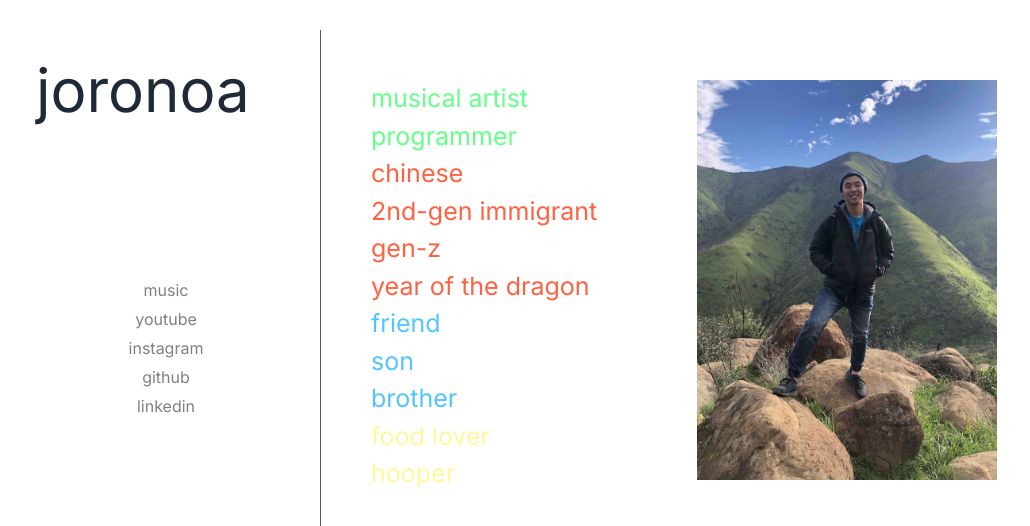
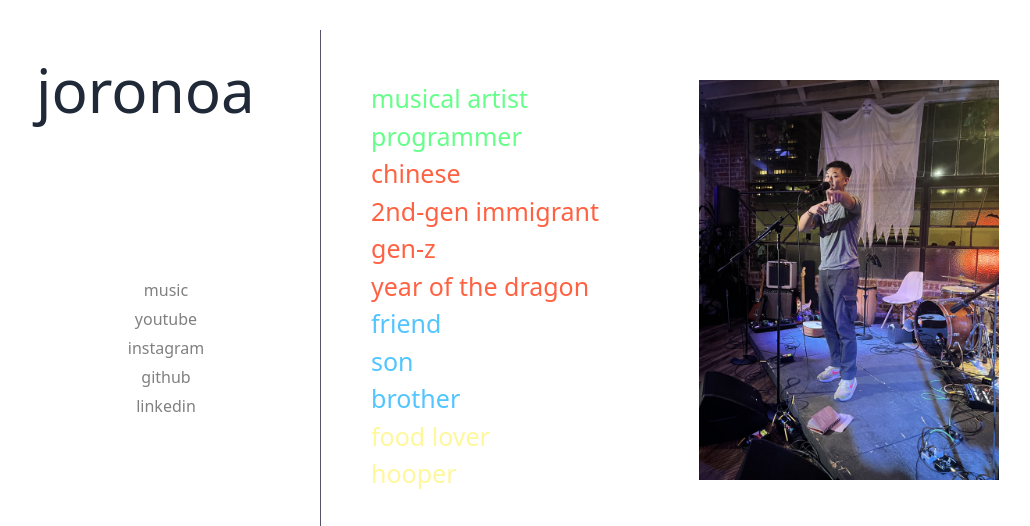
Before and after one commit to joeyhuaa/joronoa, a Next.js app: page / in a window 1280 px wide. Shown: the top 526 px of the page, without its empty margins (14-1044 px from the left). Built offline with nearby package versions, Linux system fonts and the light colour scheme; a web font is replaced by a local one.

Commit message:
fade transitions, loading screen

```diff
--- a/components/Pics.tsx
+++ b/components/Pics.tsx
@@ -1,4 +1,4 @@
-import React, { useState } from 'react'
+import { useState } from 'react'
 
 import joey1 from '../public/assets/joey1.jpeg'
 import joey2 from '../public/assets/joey2.jpeg'
@@ -25,10 +25,13 @@ export default function Pics() {
   return (
     <img
       id='random-pic'
+      className='fade-in'
       src={pics[picIndex].src}
       alt='pic'
       onClick={changePic} width={300}
-      style={{cursor: 'pointer'}}
+      style={{
+        cursor: 'pointer',
+      }}
     />
   )
 }
--- a/pages/_app.tsx
+++ b/pages/_app.tsx
@@ -5,6 +5,7 @@ import type { AppProps } from 'next/app'
 import Head from 'next/head'
 import Link from 'next/link'
 import { useRouter } from 'next/router'
+import styled, { keyframes } from 'styled-components'
 import { Suspense, useState, useEffect } from 'react'
 import AppLoading from './loading'
 
@@ -22,9 +23,18 @@ const links = {
 }
 
 export default function App({ Component, pageProps }: AppProps) {
+  const router = useRouter();
   const [section, setSection] = useState('')
-  const [name, setName] = useState('joronoa')
-  const router = useRouter();
+  const [nameHovered, setNameHovered] = useState(false)
+  const [loading, setLoading] = useState(true);
+
+  useEffect(() => {
+    // Simulate a delay for demonstration purposes
+    const delay = setTimeout(() => {
+      setLoading(false);
+      clearTimeout(delay);
+    }, 1000); // Adjust the delay as needed
+  }, []);
 
   useEffect(() => {
     const section = router.asPath.replace('/', '');
@@ -36,7 +46,10 @@ export default function App({ Component, pageProps }: AppProps) {
   }
 
   return (
+    <AppContainer loading={loading}>
       <Suspense fallback={<AppLoading />}>
+        {loading ? <AppLoading /> : (
+          <>
             <Head>
               <link href="https://fonts.googleapis.com/css?family=Tilt Prism" rel="stylesheet" />
               <link href="https://fonts.googleapis.com/css2?family=Tilt+Warp&display=swap" rel="stylesheet" />
@@ -46,8 +59,8 @@ export default function App({ Component, pageProps }: AppProps) {
             <div style={{display: 'flex'}}>
               <div id='main-menu'>
                 <Link href='/' onClick={() => handleClick('')}>
-            <h1 className='text-6xl/loose pl-5' onMouseEnter={() => setName('joey 花')} onMouseLeave={() => setName('joronoa')}>
-              {name}
+                  <h1 className='text-6xl/loose pl-5' onMouseEnter={() => setNameHovered(true)} onMouseLeave={() => setNameHovered(false)}>
+                    {nameHovered ? <HoverText>joey 花</HoverText> : <UnHoverText>joronoa</UnHoverText>}
                   </h1>
                 </Link>
                 <LinkedSidebar
@@ -60,6 +73,40 @@ export default function App({ Component, pageProps }: AppProps) {
                 <Component {...pageProps} />
               </div>
             </div>
+          </>
+        )}
       </Suspense>
+    </AppContainer>
   )
 }
+
+const fadeIn = keyframes`
+  from {
+    opacity: 0;
+  }
+  to {
+    opacity: 1;
+  }
+`;
+
+const fadeOut = keyframes`
+  from {
+    opacity: 1;
+  }
+  to {
+    opacity: 0;
+  }
+`;
+
+const AppContainer = styled.div`
+  padding: 30px;
+  transition: opacity 0.5s ease-in-out;
+  opacity: ${(props) => (props.loading ? 0 : 1)};
+  animation: ${(props) => (props.loading ? fadeOut : fadeIn)} 0.5s ease-in-out;
+`
+const HoverText = styled.span`
+  animation: fadeIn 0.6s ease-in-out;
+`
+const UnHoverText = styled.span`
+  animation: fadeIn 0.6s ease-in-out;
+`
--- a/pages/index.tsx
+++ b/pages/index.tsx
@@ -4,7 +4,8 @@ import { useState } from 'react'
 import styled from 'styled-components'
 
 export default function Home() {
-  const [race, setRace] = useState('chinese')
+  const [raceHovered, setRaceHovered] = useState(false)
+  const [zodiacHovered, setZodiacHovered] = useState(false)
 
   return (
     <>
@@ -18,10 +19,14 @@ export default function Home() {
         <div className='section'>
           <Career><a href='https://open.spotify.com/artist/1zEBlYdwmgdTZAOHE753V2?si=T84NnR93TMOao-aTDgs6ng' target='_blank'>musical artist</a></Career>
           <Career>programmer</Career>
-          <Race />
+          <Heritage onMouseEnter={() => setRaceHovered(true)} onMouseLeave={() => setRaceHovered(false)}>
+            {raceHovered ? <HoverText>中国人</HoverText> : <UnHoverText>chinese</UnHoverText>}
+          </Heritage>
           <Heritage>2nd-gen immigrant</Heritage>
           <Heritage>gen-z</Heritage>
-          <Heritage>year of the <Zodiac /></Heritage>
+          <Heritage>
+            year of the <span onMouseEnter={() => setZodiacHovered(true)} onMouseLeave={() => setZodiacHovered(false)}>{zodiacHovered ? <HoverText>龙</HoverText> : <UnHoverText>dragon</UnHoverText>}</span>
+          </Heritage>
           <HumanRole>friend</HumanRole>
           <HumanRole>son</HumanRole>
           <HumanRole>brother</HumanRole>
@@ -38,33 +43,24 @@ export default function Home() {
 }
 
 const Career = styled.h1`
-  color: #66FF8A
+  color: #66FF8A;
 `
 const Heritage = styled.h1`
-  color: #FF6242
-`
-const Race = styled(Heritage)`
-  &:before {
-    content: 'chinese'
-  }
-  &:hover:before {
-    content: '中国人'
-  }
-`
-const Zodiac = styled.span`
-  &:before {
-    content: 'dragon'
-  }
-  &:hover:before {
-    content: '龙'
-  }
+  color: #FF6242;
 `
 const HumanRole = styled.h1`
-  color: #52C5FF
+  color: #52C5FF;
 `
 const Identity = styled.h1`
-  color: #4046FF
+  color: #4046FF;
 `
 const Hobby = styled.h1`
-  color: #FFF79C
+  color: #FFF79C;
 `
+
+const HoverText = styled.span`
+  animation: fadeIn 0.3s ease-in-out;
+`
+const UnHoverText = styled.span`
+  animation: fadeIn 0.3s ease-in-out;
+`
--- a/pages/loading.js
+++ b/pages/loading.js
@@ -1,3 +1,30 @@
+import styled from "styled-components";
+
 export default function AppLoading() {
-  return <h1>loading...</h1>
+  return (
+    <div className='flex-center-whole-screen fade-out'>
+      <h1>·花·</h1>
+    </div>
+  )
 }
+
+// const Loading = styled.div`
+//   position: absolute;
+//   top: calc(50% - 4em);
+//   left: calc(50% - 4em);
+//   width: 6em;
+//   height: 6em;
+//   border: 9px solid whitesmoke;
+//   border-left: 1.1em solid whitesmoke;
+//   border-radius: 50%;
+//   animation: loadspinner 1.1s infinite linear;
+
+//   @keyframes loadspinner {
+//     0% {
+//       transform: rotate(0deg);
+//     }
+//     100% {
+//       transform: rotate(360deg);
+//     }
+//   }
+// `;
--- a/styles/globals.css
+++ b/styles/globals.css
@@ -3,21 +3,24 @@
 @tailwind utilities;
 
 html {
-  padding: 30px;
+  /* padding: 30px; */
 }
-
 .section {
   padding: 50px;
 }
-
 h1 {
   font-size: 25px;
 }
-
 p {
   margin-bottom: 5px;
 }
-
+.flex-center-whole-screen {
+  display: flex;
+  width: 100vw;
+  height: 100vh;
+  justify-content: center;
+  align-items: center;
+}
 .full-background {
   height: 100%;
   width: 100%;
@@ -98,7 +101,6 @@ html,
 body {
   max-width: 100vw;
   overflow-x: hidden;
-  font-family: Inter;
 }
 
 body {
@@ -121,3 +123,26 @@ a {
     color-scheme: dark;
   }
 }
+
+.fade-in {
+  animation: fadeIn 0.5s ease-in-out;
+}
+@keyframes fadeIn {
+  from {
+    opacity: 0;
+  }
+  to {
+    opacity: 1;
+  }
+}
+.fade-out {
+  animation: fadeOut 0.5s ease-in-out;
+}
+@keyframes fadeIn {
+  from {
+    opacity: 0;
+  }
+  to {
+    opacity: 1;
+  }
+}
```
Also changed, not shown: public/assets/joey1.jpeg, public/assets/joey2.jpeg. Lines whose indentation alone changed are shown as unchanged.
